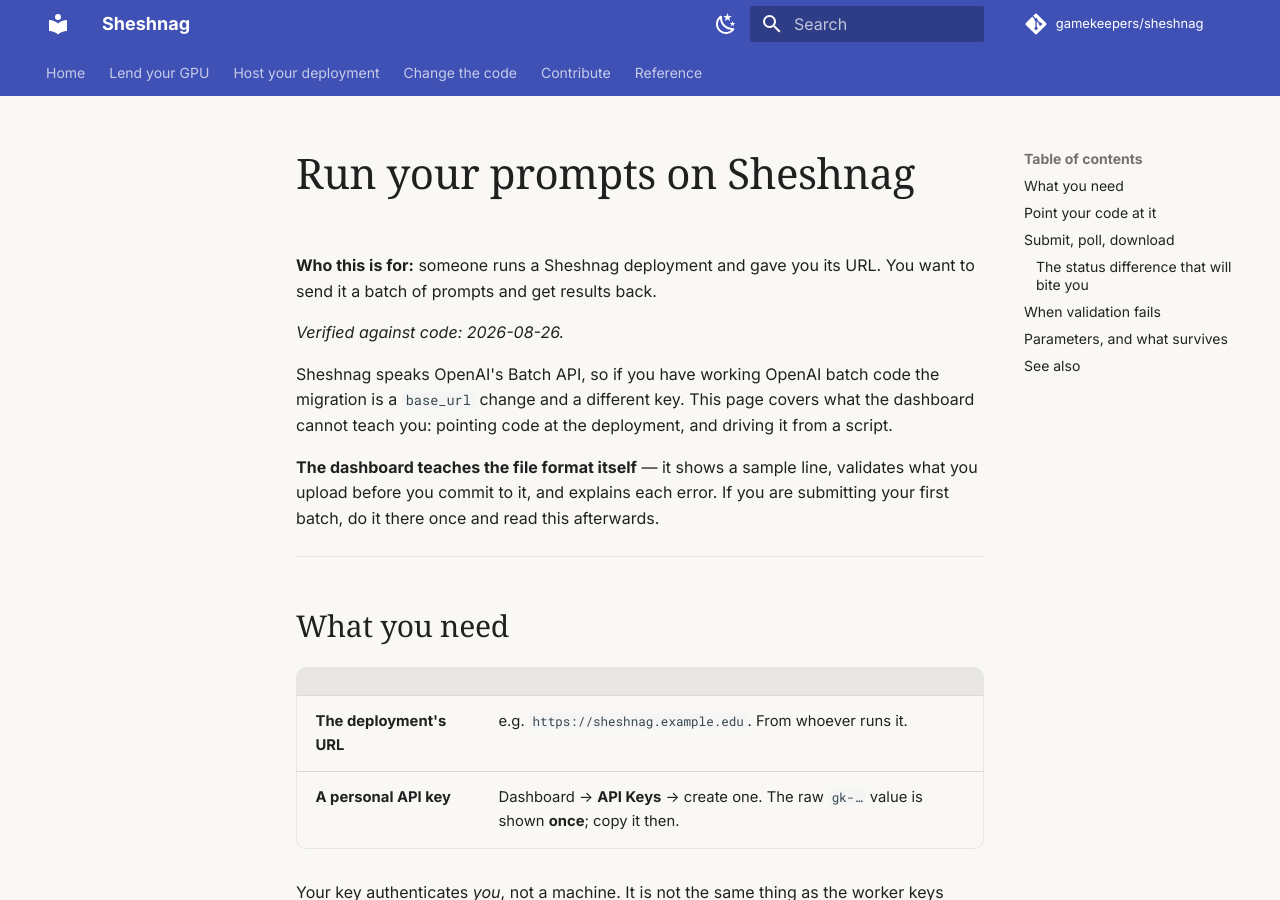
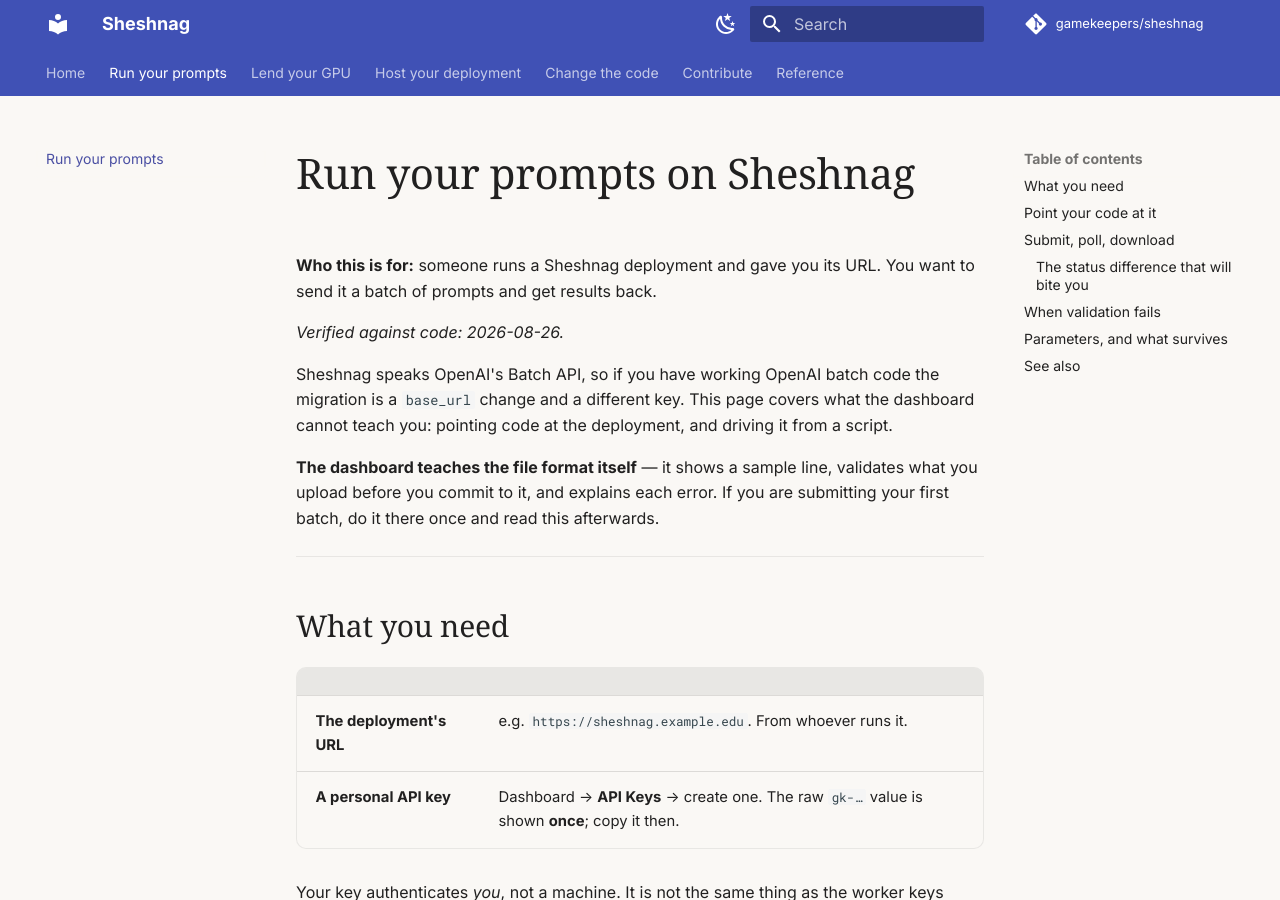
Before and after one commit to gamekeepers/sheshnag, an MkDocs documentation site: the page built from docs/using-sheshnag.md, in a window 1280 px wide and 900 px high. Built offline with MkDocs 1.6.1 and Material for MkDocs 9.7.7, drawn with Linux system fonts in a browser that asks for light colours; comment, search, counter and statistics services are not loaded.

Commit message:
restore deleted link

```diff
--- a/mkdocs.yml
+++ b/mkdocs.yml
@@ -65,6 +65,7 @@
 # come first.
 nav:
   - Home: index.md
+  - Run your prompts: using-sheshnag.md
   - Lend your GPU: provider.md
   - Host your deployment: self-host.md
   - Change the code: develop.md
```
